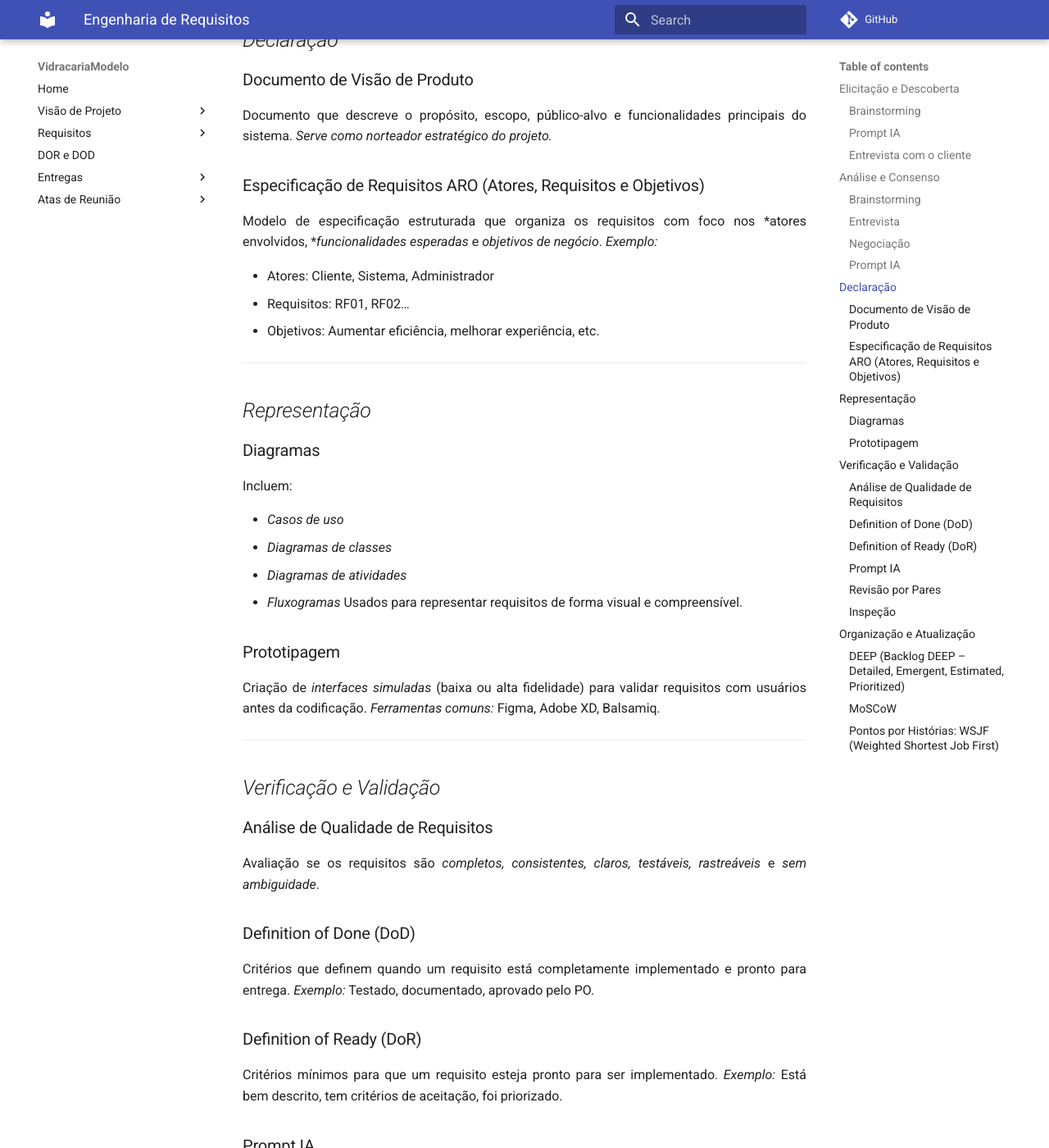
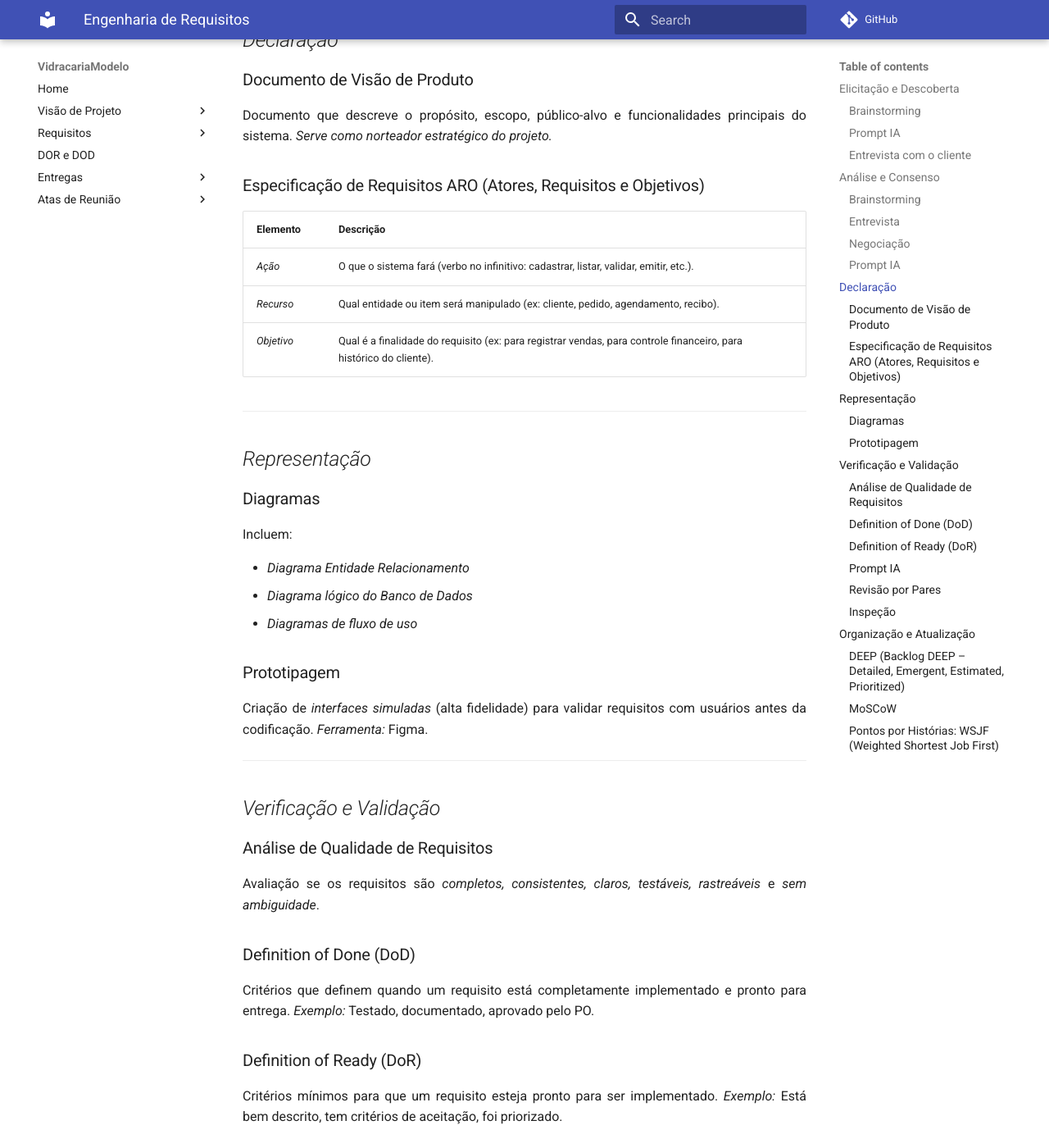
Before and after one commit to mdsreq-fga-unb/2025.1-T01-VidracariaModelo, an MkDocs documentation site: the page built from docs/docs/VisaodeProduto/Engenharia_de_Requisitos.md, in a window 1280 px wide and 1400 px high, scrolled down 1300 px. Shown: the whole window at 82% size. Built offline with MkDocs 1.6.1 and Material for MkDocs 9.7.7, drawn with Linux system fonts in a browser that asks for light colours; comment, search, counter and statistics services are not loaded; some of the changed text lies outside the part shown.

Commit message:
Alteracoes na ER

```diff
--- a/docs/docs/VisaodeProduto/Engenharia_de_Requisitos.md
+++ b/docs/docs/VisaodeProduto/Engenharia_de_Requisitos.md
@@ -47,12 +47,11 @@ Documento que descreve o propósito, escopo, público-alvo e funcionalidades pri
 
 ### Especificação de Requisitos ARO (Atores, Requisitos e Objetivos)
 
-Modelo de especificação estruturada que organiza os requisitos com foco nos *atores envolvidos, **funcionalidades esperadas* e *objetivos de negócio*.
-*Exemplo:*
-
-* Atores: Cliente, Sistema, Administrador
-* Requisitos: RF01, RF02…
-* Objetivos: Aumentar eficiência, melhorar experiência, etc.
+| Elemento     | Descrição                                                                                                          |
+| ------------ | ------------------------------------------------------------------------------------------------------------------ |
+| *Ação*     | O que o sistema fará (verbo no infinitivo: cadastrar, listar, validar, emitir, etc.).                              |
+| *Recurso*  | Qual entidade ou item será manipulado (ex: cliente, pedido, agendamento, recibo).                                  |
+| *Objetivo* | Qual é a finalidade do requisito (ex: para registrar vendas, para controle financeiro, para histórico do cliente). |
 
 ---
 
@@ -62,16 +61,15 @@ Modelo de especificação estruturada que organiza os requisitos com foco nos *a
 
 Incluem:
 
-* *Casos de uso*
-* *Diagramas de classes*
-* *Diagramas de atividades*
-* *Fluxogramas*
-  Usados para representar requisitos de forma visual e compreensível.
+* *Diagrama Entidade Relacionamento*
+* *Diagrama lógico do Banco de Dados*
+* *Diagramas de fluxo de uso*
+
 
 ### Prototipagem
 
-Criação de *interfaces simuladas* (baixa ou alta fidelidade) para validar requisitos com usuários antes da codificação.
-*Ferramentas comuns:* Figma, Adobe XD, Balsamiq.
+Criação de *interfaces simuladas* (alta fidelidade) para validar requisitos com usuários antes da codificação.
+*Ferramenta:* Figma.
 
 ---
 
```
Also changed, not shown: other parts of docs/docs/VisaodeProduto/Engenharia_de_Requisitos.md (+1 -2 lines).
